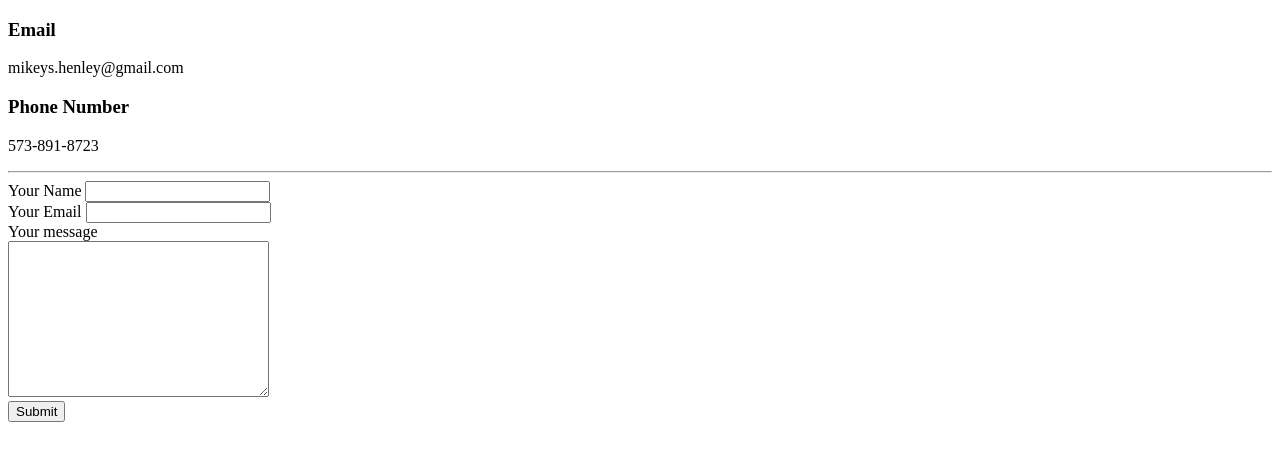
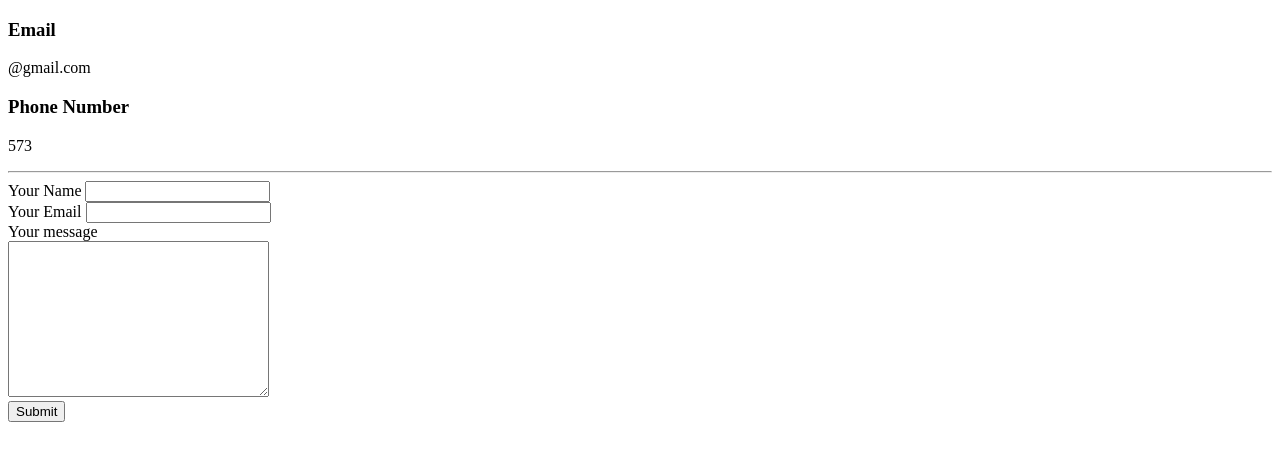
Before and after one commit to mik3ymikes/cv, a plain HTML site: page contact.html in a window 1280 px wide. Drawn offline with Linux system fonts and the light colour scheme.

Commit message:
Update contact.html

```diff
--- a/contact.html
+++ b/contact.html
@@ -10,12 +10,12 @@
 
     <h3>Email
     </h3>
-    <p>mikeys.henley@gmail.com</p>
+    <p>@gmail.com</p>
 
     <h3>Phone Number</h3>
-    <p>573-891-8723</p>
+    <p>573</p>
 <hr>
-   <form  action="mailto:info@mikey.henleys@gmail.com" method="post" enctype="text/plain">
+   <form  action="mailto:info@gmail.com" method="post" enctype="text/plain">
     <label>Your Name</label>
     <input type="text" name="yourName"> <br>
     <label for="">Your Email</label>
```
